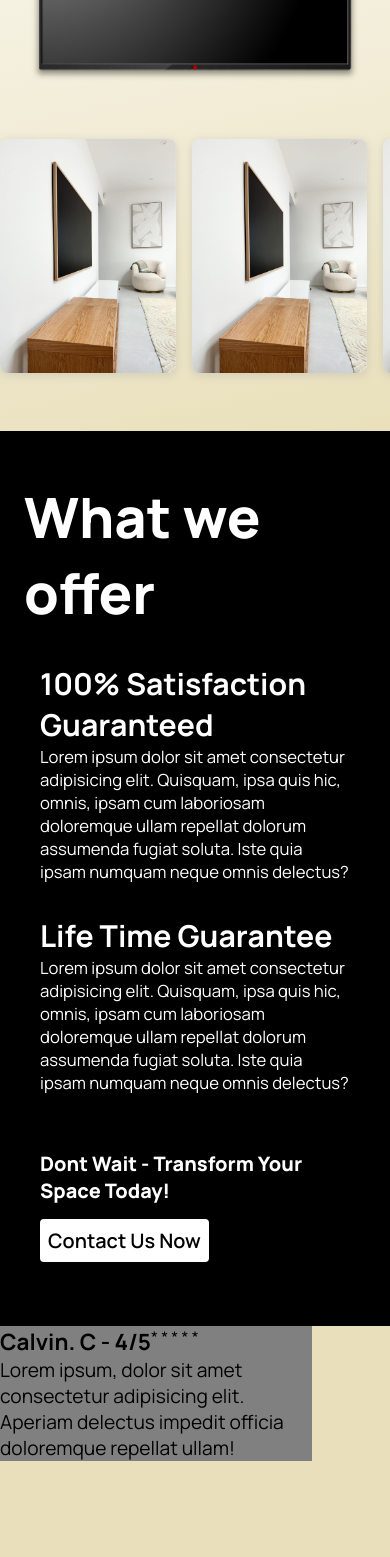
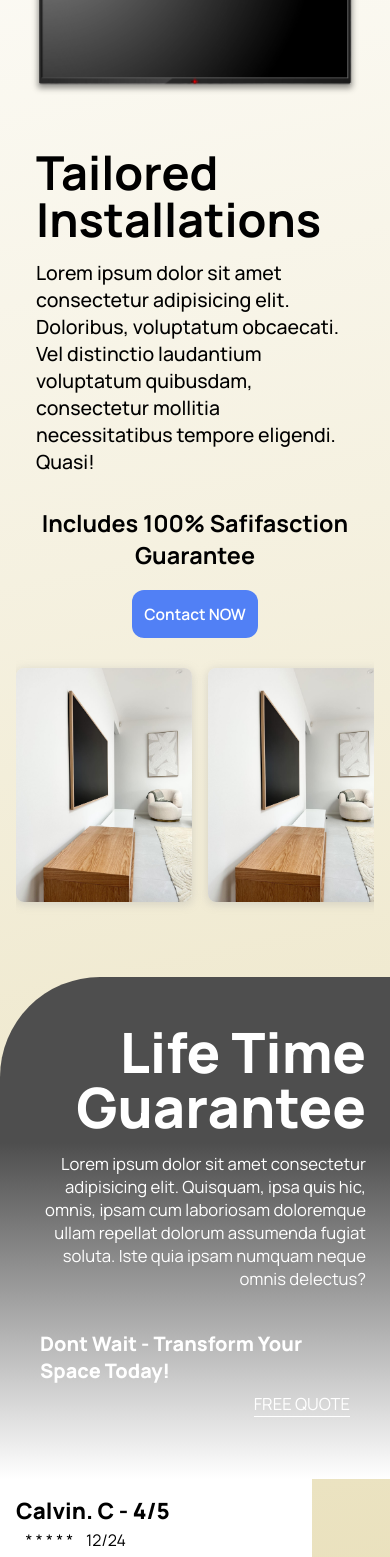
Before and after one commit to CalvinA-C/mountify-hero_page, a React (Create React App) app: page / in a window 390 px wide. Shown: the part 380-1937 px from the top of the page. Built offline with nearby package versions, Linux system fonts and the light colour scheme.

Commit message:
finishing-up-reviews_part--mountify-mobile-resolution

```diff
--- a/src/App.css
+++ b/src/App.css
@@ -55,6 +55,43 @@ a {
   );
 }
 
+.gradient__bg-secondary {
+  background: -moz-linear-gradient(
+    180deg,
+    rgba(78, 78, 78, 1) 33%,
+    rgba(255, 255, 255, 1) 100%
+  );
+
+  background: -webkit-linear-gradient(
+    180deg,
+    rgba(78, 78, 78, 1) 33%,
+    rgba(255, 255, 255, 1) 100%
+  );
+
+  background: -o-linear-gradient(
+    180deg,
+    rgba(78, 78, 78, 1) 33%,
+    rgba(255, 255, 255, 1) 100%
+  );
+
+  filter: progid:DXImageTransform.Microsoft.gradient( startColorstr='#FFFFFF', endColorstr='#4E4E4E', GradientType=1 );
+
+  background: -ms-linear-gradient(
+    180deg,
+    rgba(78, 78, 78, 1) 33%,
+    rgba(255, 255, 255, 1) 100%
+  );
+
+  background: linear-gradient(
+    180deg,
+    rgba(78, 78, 78, 1) 33%,
+    rgba(255, 255, 255, 1) 100%
+  );
+}
+.curved-in-box {
+  border-top-left-radius: 100px;
+}
+
 .scale-up-center {
   -webkit-animation: scale-up-center 0.4s cubic-bezier(0.39, 0.575, 0.565, 1)
     both;
--- a/src/App.js
+++ b/src/App.js
@@ -2,7 +2,7 @@ import React from "react";
 import "./app.css";
 import Navbar from "./components/navbar/Navbar";
 import Header from "./containers/header/Header";
-import Projects from "./components/projects/Projects";
+import Pain from "./containers/pain/Pain";
 import Offer from "./containers/offer/Offer";
 import Reviews from "./components/reviews/Reviews";
 
@@ -12,10 +12,14 @@ const App = () => {
       <div className="gradient__bg">
         <Navbar />
         <Header />
-        <Projects />
+        <Pain />
+        <div className="wrapping-up">
+          <div className="curved-in-box gradient__bg-secondary">
+            <Offer />
+          </div>
+          <Reviews />
+        </div>
       </div>
-      <Offer />
-      <Reviews />
     </>
   );
 };
--- a/src/components/navbar/navbar.css
+++ b/src/components/navbar/navbar.css
@@ -7,7 +7,7 @@
   justify-content: space-between;
   align-items: center;
 
-  padding: 0.5rem 1rem;
+  padding: 0 1rem;
 }
 
 .mountify__navbar-links_logo img {
@@ -33,10 +33,9 @@
   align-items: center;
   flex-direction: column;
 
-  background: var(--brand-secondary-color);
   position: absolute;
   right: 0;
-  top: 20px;
+  top: 25px;
   margin-top: 1rem;
   padding: 3rem 2rem;
   min-width: 160px;
@@ -45,9 +44,9 @@
   z-index: 10000;
 }
 .mountify__navbar-menu_container p {
-  font-size: 5.5vw;
+  font-size: calc(0.5rem + 2vw);
   font-weight: bold;
-  padding: 4% 1rem;
+  padding: 0.5em;
   color: var(--white-text);
   font-family: var(--font-family);
   line-height: 25px;
@@ -59,9 +58,9 @@
   font-size: 1rem;
   font-weight: bold;
   padding: 0.2rem 0.5rem;
-  color: var(--white-text);
+  color: var(--brand-blue);
   font-family: var(--font-family);
-  border: 1px solid rgb(255, 255, 255);
+  border: 1px solid var(--brand-blue);
   border-radius: 5px;
   outline: none;
   margin-top: 1rem;
--- a/src/components/projects/projects.css
+++ b/src/components/projects/projects.css
@@ -7,7 +7,7 @@
   overscroll-behavior-x: contain;
   scroll-snap-type: x mandatory;
   scrollbar-width: none;
-  padding: 10vw 1rem 15vw 1rem;
+  padding: 6vw 1rem 15vw 1rem;
   z-index: 988;
 }
 
--- a/src/components/reviews/Reviews.jsx
+++ b/src/components/reviews/Reviews.jsx
@@ -3,12 +3,21 @@ import "./reviews.css";
 
 const Reviews = () => {
   return (
-    <div className="mountify__reviews">
-      <div className="review">
-        <div className="review-tag">
+    <div className="reviews">
+
+      <div className="review-tag">
+
+        <div className="review-tag-name">
           <h2>Calvin. C - 4/5</h2>
-          <div className="review__stars">* * * * *</div>
         </div>
+
+        <div className="review-tag-stat">
+
+          <div className="review-tag-stat-stars">* * * * *</div>
+          <div className="review-tag-stat-date">12/24</div>
+
+        </div>
+
         <p>
           Lorem ipsum, dolor sit amet consectetur adipisicing elit. Aperiam
           delectus impedit officia doloremque repellat ullam!
--- a/src/components/reviews/reviews.css
+++ b/src/components/reviews/reviews.css
@@ -1,19 +1,24 @@
-.mountify__reviews {
-  height: 30vh;
-  background-color: rgb(233, 224, 187, 1);
+.reviews {
+  width: 80%;
+  max-height: 70vw;
+  background-color: white;
+  color: var(--black-text);
+}
+.review-tag {
+  padding: 1rem;
 }
 
-.review {
-  width: 80%;
-  max-height: 70vw;
-  background-color: grey;
+.review-tag-stat {
+  display: flex;
+  padding-left: 0.2rem;
 }
-.review-tag {
-  display: flex;
+.review-tag-stat div {
+  padding: 0.2rem 0.4rem;
 }
 
 .review-tag h2 {
   font-size: 1.4rem;
+  font-weight: 800;
 }
 .review p {
   font-size: 1.2rem;
--- a/src/containers/header/header.css
+++ b/src/containers/header/header.css
@@ -1,18 +1,20 @@
 .mountify__header {
+  padding: 0.5rem;
   padding-bottom: 5vw;
 }
 
 .mountify__header--contents {
   margin-bottom: 8vw;
+  padding-top: 4vw;
+  padding-left: 3vw;
 }
 .mountify__header--contents h1 {
   font-weight: 900;
   letter-spacing: -0.1rem;
-  padding-left: 1.8rem;
   line-height: 0.9;
 }
 .mountify__header--contents h1 {
-  font-size: calc(1.2rem + 6.5vw);
+  font-size: 12vw;
 }
 .mountify__header--contents H1:nth-child(2) {
   padding-top: 1rem;
--- a/src/containers/offer/Offer.jsx
+++ b/src/containers/offer/Offer.jsx
@@ -4,30 +4,19 @@ import "./offer.css";
 const Offer = () => {
   return (
     <div className="mountify__offer">
-      <h1 className="mountify__offer-title">What we offer</h1>
-      <div className="offer-item">
-        <h2 className="offer-subtitle">100% Satisfaction Guaranteed</h2>
-        <p className="offer-description">
-          Lorem ipsum dolor sit amet consectetur adipisicing elit. Quisquam,
-          ipsa quis hic, omnis, ipsam cum laboriosam doloremque ullam repellat
-          dolorum assumenda fugiat soluta. Iste quia ipsam numquam neque omnis
-          delectus?
-        </p>
-      </div>
-      <div className="offer-item">
-        <h2 className="offer-subtitle">Life Time Guarantee</h2>
-        <p className="offer-description">
-          Lorem ipsum dolor sit amet consectetur adipisicing elit. Quisquam,
-          ipsa quis hic, omnis, ipsam cum laboriosam doloremque ullam repellat
-          dolorum assumenda fugiat soluta. Iste quia ipsam numquam neque omnis
-          delectus?
-        </p>
-      </div>
+      <h1 className="mountify__offer-title">Life Time Guarantee</h1>
+
+      <p className="offer-description">
+        Lorem ipsum dolor sit amet consectetur adipisicing elit. Quisquam, ipsa
+        quis hic, omnis, ipsam cum laboriosam doloremque ullam repellat dolorum
+        assumenda fugiat soluta. Iste quia ipsam numquam neque omnis delectus?
+      </p>
+
       <div className="mountify__offer--cta-container">
         <p className="urgency-text">Dont Wait - Transform Your Space Today!</p>
-        <a href="" className="mountify__offer--cta-button">
-          Contact Us Now
-        </a>
+        <div href="" className="mountify__offer--cta-button">
+          <a href="">FREE QUOTE</a>
+        </div>
       </div>
     </div>
   );
--- a/src/containers/offer/offer.css
+++ b/src/containers/offer/offer.css
@@ -1,7 +1,6 @@
 .mountify__offer {
   display: flex;
   flex-direction: column;
-  background-color: black;
   color: white;
   padding: 3rem 1.5rem;
 }
@@ -9,6 +8,8 @@
 .mountify__offer-title {
   font-size: calc(2.5rem + 4vw);
   font-weight: 900;
+  line-height: 1;
+  text-align: right;
   padding-bottom: 1rem;
 }
 /*  */
@@ -22,6 +23,8 @@
 
 .offer-description {
   font-size: calc(0.8rem + 1vw);
+  /* padding-left: 6vw; */
+  text-align: right;
 }
 
 /* CTA Container Styling */
@@ -37,17 +40,17 @@
   margin-bottom: 0.5rem;
 }
 
+.mountify__offer--cta-button a {
+  font-size: calc(0.8rem + 1vw);
+  font-weight: 400;
+  color: var(--white-color);
+  margin-top: 0.4rem;
+  padding-bottom: 1px;
+  border-bottom: 1px solid;
+  transition: background-color 0.3s; /* Smooth background color transition */
+}
 .mountify__offer--cta-button {
-  display: inline-block;
-  padding: 0.5rem;
-  margin-top: 0.4rem;
-  font-size: calc(1rem + 1vw);
-  font-weight: 600;
-  color: black;
-  background-color: white;
-  text-decoration: none;
-  border-radius: 4px;
-  transition: background-color 0.3s; /* Smooth background color transition */
+  text-align: right;
 }
 
 .mountify__offer--cta-button:hover {
--- /dev/null
+++ b/src/containers/pain/Pain.jsx
@@ -0,0 +1,33 @@
+import React from "react";
+import Projects from "../../components/projects/Projects";
+import "./pain.css";
+
+const Pain = () => {
+  return (
+    <div className="mountify__pain">
+      <div className="mountify__pain-contents">
+        <h1 className="mountify__pain-content-title">Tailored Installations</h1>
+
+        <div className="mountify__pain-content-text">
+          Lorem ipsum dolor sit amet consectetur adipisicing elit. Doloribus,
+          voluptatum obcaecati. Vel distinctio laudantium voluptatum quibusdam,
+          consectetur mollitia necessitatibus tempore eligendi. Quasi!
+        </div>
+
+        <div className="mountify__pain-cta">
+          <div className="mountify__pain-cta-title">
+            Includes 100% Safifasction Guarantee
+          </div>
+
+          <div className="mountify__pain-cta-button">
+            <a href="">Contact NOW</a>
+          </div>
+        </div>
+
+      </div>
+        <Projects />
+    </div>
+  );
+};
+
+export default Pain;
--- /dev/null
+++ b/src/containers/pain/pain.css
@@ -0,0 +1,35 @@
+.mountify__pain {
+  padding: 1rem;
+}
+
+.mountify__pain-contents {
+  padding: 20px;
+}
+.mountify__pain-content-title {
+  font-size: 12vw;
+  line-height: 1;
+  padding-bottom: 1rem;
+}
+.mountify__pain-content-text {
+  font-size: 5vw;
+  font-weight: 500;
+  padding-bottom: 2rem;
+}
+
+.mountify__pain-cta-title {
+  font-size: 6vw;
+  font-weight: 700;
+  text-align: center;
+}
+.mountify__pain-cta-button {
+  padding-top: 2rem;
+  text-align: center;
+}
+.mountify__pain-cta-button a {
+  font-size: 4vw;
+  font-weight: 600;
+  padding: 0.8rem 3vw;
+  border-radius: 12px;
+  color: white;
+  background-color: var(--brand-blue);
+}
--- a/src/index.css
+++ b/src/index.css
@@ -3,9 +3,9 @@
 :root {
   --font-family: "Manrope", sans-serif;
 
-  --gradient-text: black;
-  --gradient-bar: linear-gradient(103.22deg, #ae67ae -13.86%, #ff8a71);
+  --footer-color: #374351;
 
-  --brand-secondary-color: #374351;
   --white-text: white;
+  --black-text: black;
+  --brand-blue: rgb(81, 128, 245, 1);
 }
```
